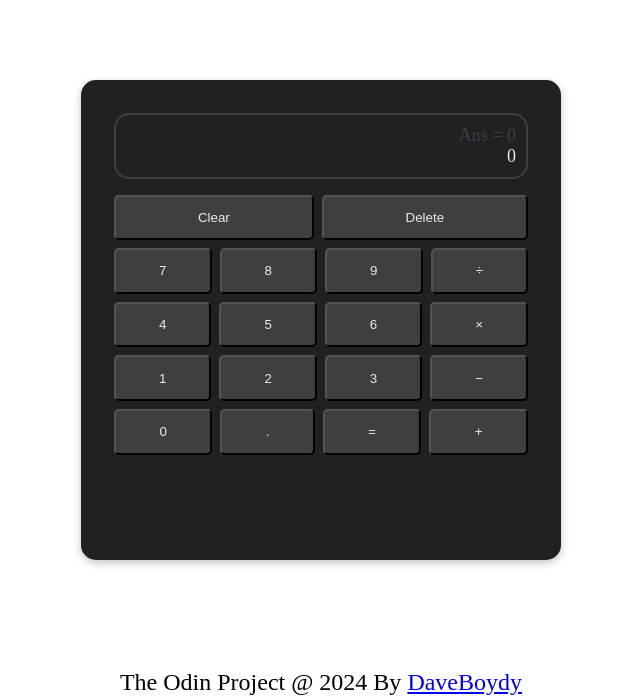
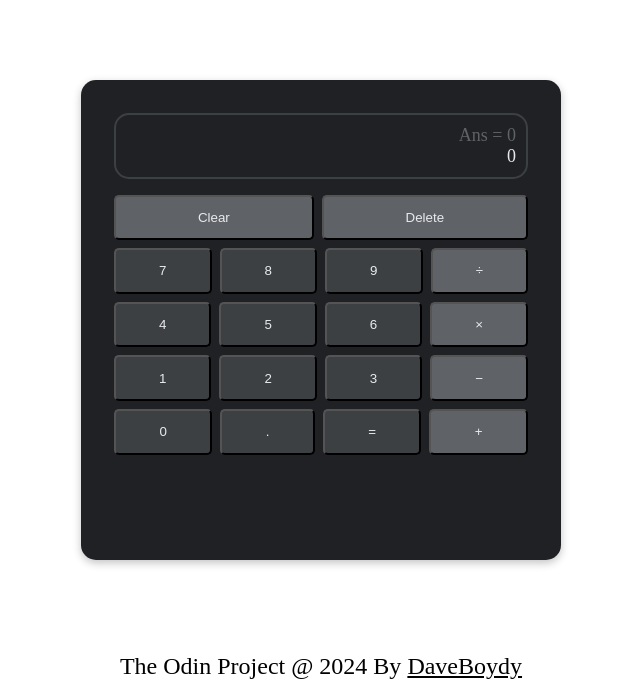
Before and after one commit to DaveBoydy/Odin-calculator, a plain HTML site: page index.html in a window 1280 px wide. Shown: the part 104-800 px from the top of the page, without its empty margins (319-959 px from the left). Drawn offline with Linux system fonts and the light colour scheme.

Commit message:
Add style updates

```diff
--- a/index.html
+++ b/index.html
@@ -14,36 +14,36 @@
 
     <main id="calculator">
       <div class="screen">
-        <section id="zenith">Ans = 0</section>
-        <section id="nadir">0</section>
+        <section class="zenith">Ans = 0</section>
+        <section class="nadir">0</section>
       </div>
       <div class="keyboard">
         <section class="top">
-          <button class="btn">Clear</button>
-          <button class="btn">Delete</button>
+          <button class="btn outer-color">Clear</button>
+          <button class="btn outer-color">Delete</button>
         </section>
         <section class="middle">
           <button class="btn">7</button>
           <button class="btn">8</button>
           <button class="btn">9</button>
-          <button class="btn">÷</button>
+          <button class="btn outer-color">÷</button>
 
           <button class="btn">4</button>
           <button class="btn">5</button>
           <button class="btn">6</button>
-          <button class="btn">×</button>
+          <button class="btn outer-color">×</button>
 
           <button class="btn">1</button>
           <button class="btn">2</button>
           <button class="btn">3</button>
-          <button class="btn">−</button>
+          <button class="btn outer-color">−</button>
         </section>
 
         <section class="bottom">
           <button class="btn">0</button>
           <button class="btn">.</button>
           <button class="btn">=</button>
-          <button class="btn">+</button>
+          <button class="btn outer-color">+</button>
         </section>
       </div>
     </main>
--- a/style.css
+++ b/style.css
@@ -1,7 +1,8 @@
 :root {
   --primary: #202124;
+  --secondary: #3c4043;
+  --tertiary: #5f6368;
   --contrast: #e9eaed;
-  --secondary: #3c4043;
 
   --large: 24px;
   --extra-large: 64px;
@@ -15,17 +16,33 @@
   margin: 0;
 }
 
-#intro > h1 {
-  text-align: center;
-  font-size: var(--extra-large);
-}
-
 body {
   display: flex;
   flex-direction: column;
   min-height: 100vh;
   margin: 0 auto;
   font-size: 18px;
+}
+
+a,
+a:visited {
+  color: inherit;
+}
+
+a:hover {
+  text-decoration: underline dashed;
+}
+
+#intro > h1 {
+  text-align: center;
+  font-size: var(--extra-large);
+  padding-top: 16px;
+}
+
+#outro > p {
+  text-align: center;
+  font-size: var(--large);
+  padding-bottom: 16px;
 }
 
 #calculator {
@@ -46,8 +63,8 @@ body {
   text-align: end;
 }
 
-#zenith {
-  color: var(--secondary);
+.zenith {
+  color: var(--tertiary);
 }
 
 .keyboard {
@@ -63,10 +80,6 @@ body {
   gap: 8px;
 }
 
-/* .middle {
-  display: flex;
-} */
-
 .btn {
   border-radius: 5px;
   padding: 1em 3em;
@@ -76,7 +89,6 @@ body {
   flex: auto;
 }
 
-#outro > p {
-  text-align: center;
-  font-size: var(--large);
+.outer-color {
+  background-color: var(--tertiary);
 }
```
